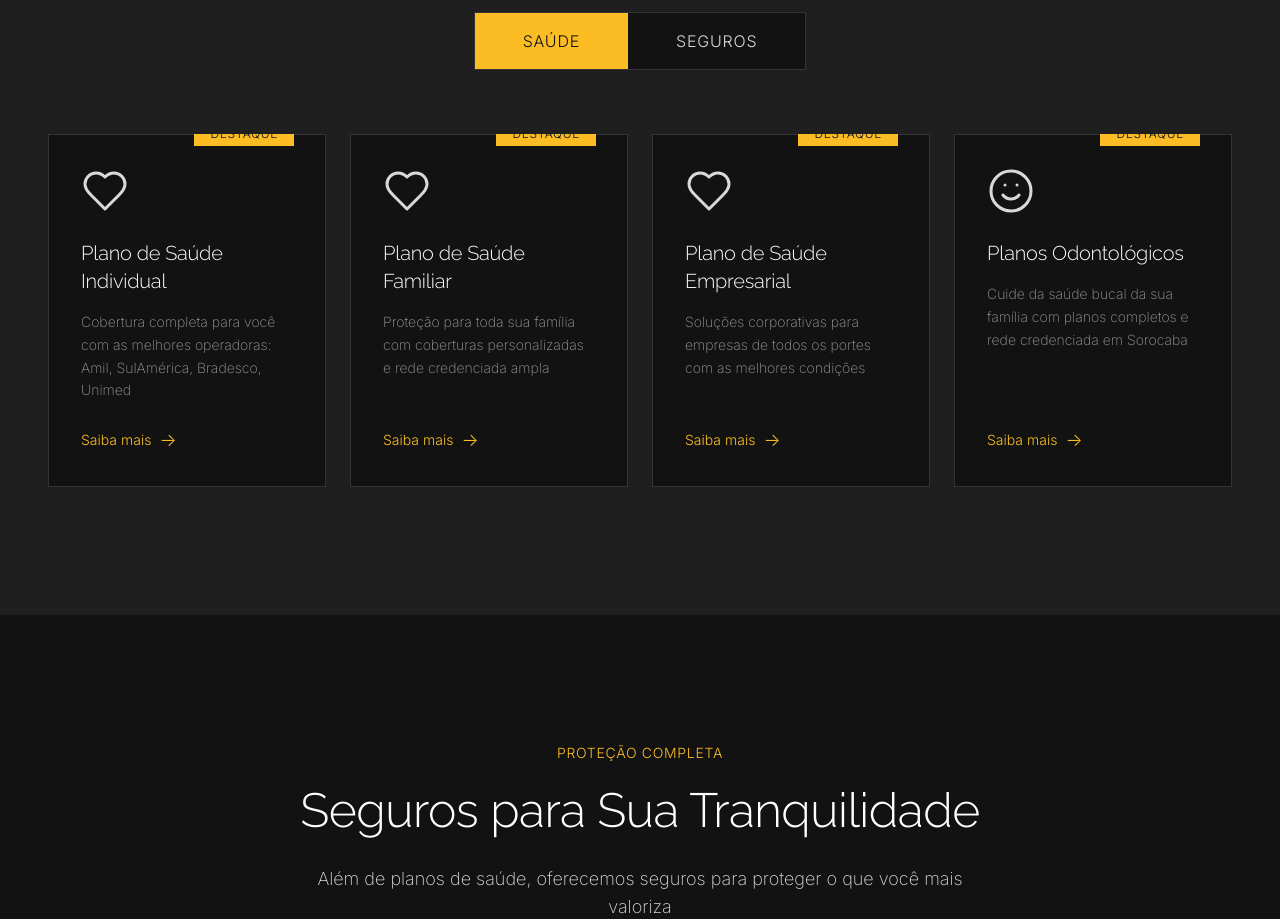
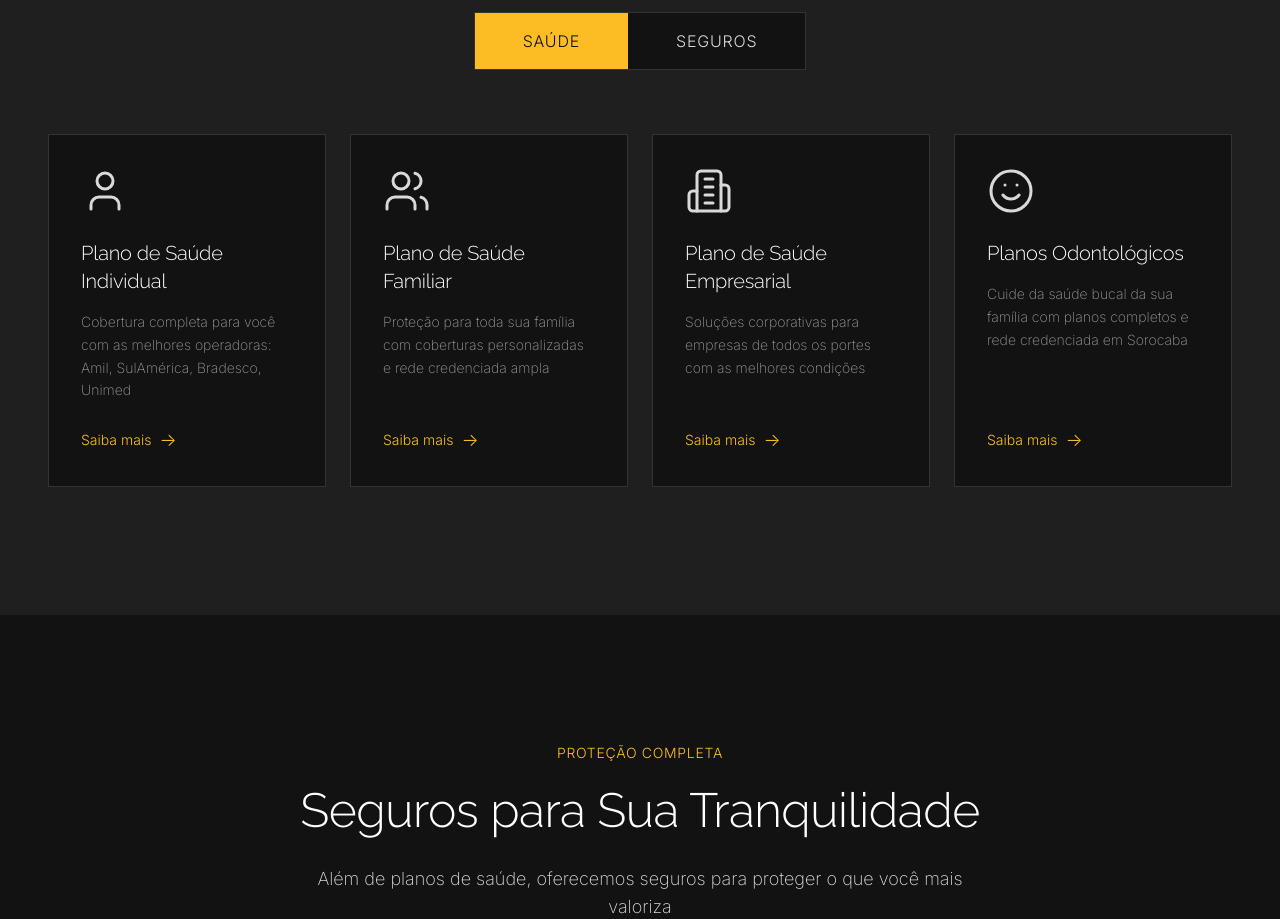
Before and after one commit to 0xdisruptivo710/lifeplans, a React (Vite) app: page / in a window 1280 px wide. Shown: the part 3560-4479 px from the top of the page. Built offline with nearby package versions, Linux system fonts and the light colour scheme; the HTML template or start-up script is replaced by a standard one.

Commit message:
Atualize cards de planos com ícones únicos
Remover etiqueta Destaque dos cards e substituir pelo ícone específico em cada card de planos, conforme ajustes no InsuranceProducts.tsx

```diff
--- a/src/components/InsuranceProducts.tsx
+++ b/src/components/InsuranceProducts.tsx
@@ -1,41 +1,41 @@
-import { Heart, Smile, Shield, Car, Home, Building2 } from "lucide-react";
+import { User, Users, Building2, Smile, Heart, Car, Home, Briefcase } from "lucide-react";
 import { Link } from "react-router-dom";
 import { useState } from "react";
 
 const healthProducts = [
   {
-    icon: Heart,
+    icon: User,
     title: "Plano de Saúde Individual",
     description: "Cobertura completa para você com as melhores operadoras: Amil, SulAmérica, Bradesco, Unimed",
     slug: "plano-saude-individual",
-    featured: true,
+    featured: false,
   },
   {
-    icon: Heart,
+    icon: Users,
     title: "Plano de Saúde Familiar",
     description: "Proteção para toda sua família com coberturas personalizadas e rede credenciada ampla",
     slug: "plano-saude-familiar",
-    featured: true,
+    featured: false,
   },
   {
-    icon: Heart,
+    icon: Building2,
     title: "Plano de Saúde Empresarial",
     description: "Soluções corporativas para empresas de todos os portes com as melhores condições",
     slug: "plano-saude-empresarial",
-    featured: true,
+    featured: false,
   },
   {
     icon: Smile,
     title: "Planos Odontológicos",
     description: "Cuide da saúde bucal da sua família com planos completos e rede credenciada em Sorocaba",
     slug: "plano-odontologico",
-    featured: true,
+    featured: false,
   },
 ];
 
 const insuranceProducts = [
   {
-    icon: Shield,
+    icon: Heart,
     title: "Seguro de Vida",
     description: "Proteja sua família e garanta tranquilidade financeira em qualquer situação",
     slug: "seguro-vida",
@@ -56,7 +56,7 @@ const insuranceProducts = [
     featured: false,
   },
   {
-    icon: Building2,
+    icon: Briefcase,
     title: "Seguro Empresarial",
     description: "Soluções completas para proteger seu negócio e garantir continuidade operacional",
     slug: "seguro-empresarial",
@@ -128,12 +128,6 @@ const InsuranceProducts = () => {
 
                 {/* Content */}
                 <div className="p-8 border border-gray-dark group-hover:border-gold-accent transition-all duration-500 flex flex-col h-full">
-                  {product.featured && (
-                    <div className="absolute -top-3 right-8 bg-gold-accent text-black-primary px-4 py-1 text-xs font-light uppercase tracking-wider">
-                      Destaque
-                    </div>
-                  )}
-
                   <div className="mb-6">
                     <Icon className="text-gray-light group-hover:text-gold-accent transition-colors duration-300" size={48} strokeWidth={1.5} />
                   </div>
```
